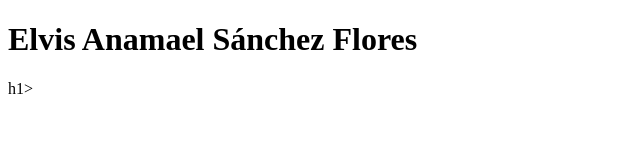
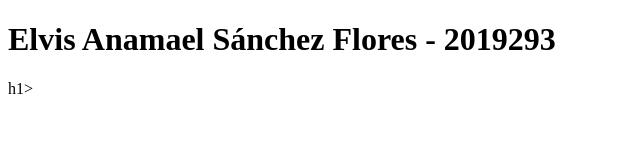
Before and after one commit to esanchez2019293/IN5AV-V, a plain HTML site: page index.html in a window 1280 px wide. Shown: the whole page, without its empty margins (0-640 px from the left). Drawn offline with Linux system fonts and the light colour scheme.

Commit message:
se agrego el número de carnet del estudiante

```diff
--- a/index.html
+++ b/index.html
@@ -6,6 +6,6 @@
     <title>Primera pagina con GIT</title>
 </head>
 <body>
-    <h1>Elvis Anamael Sánchez Flores</h1>h1>
+    <h1>Elvis Anamael Sánchez Flores - 2019293</h1>h1>
 </body>
 </html>
```
